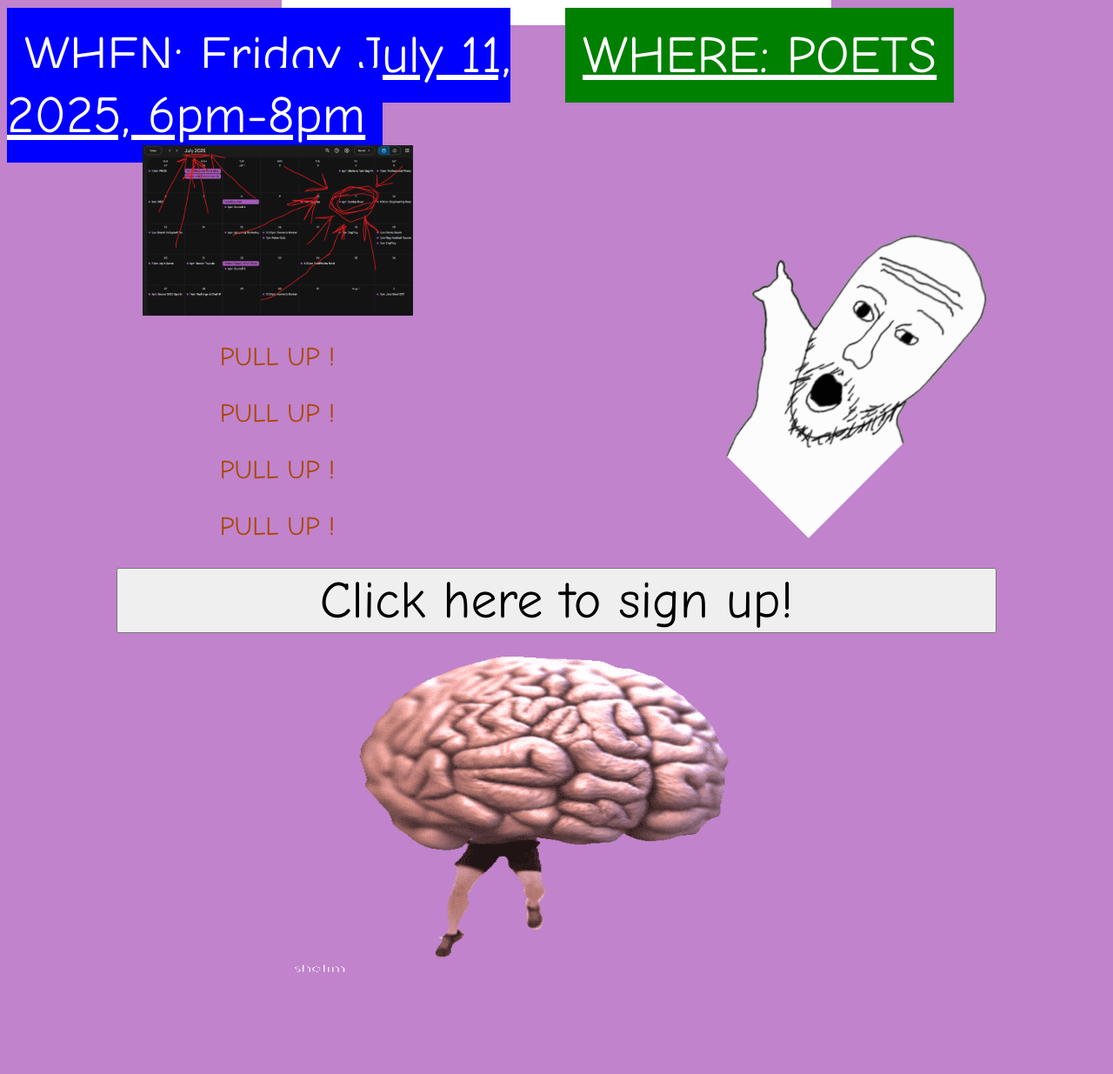
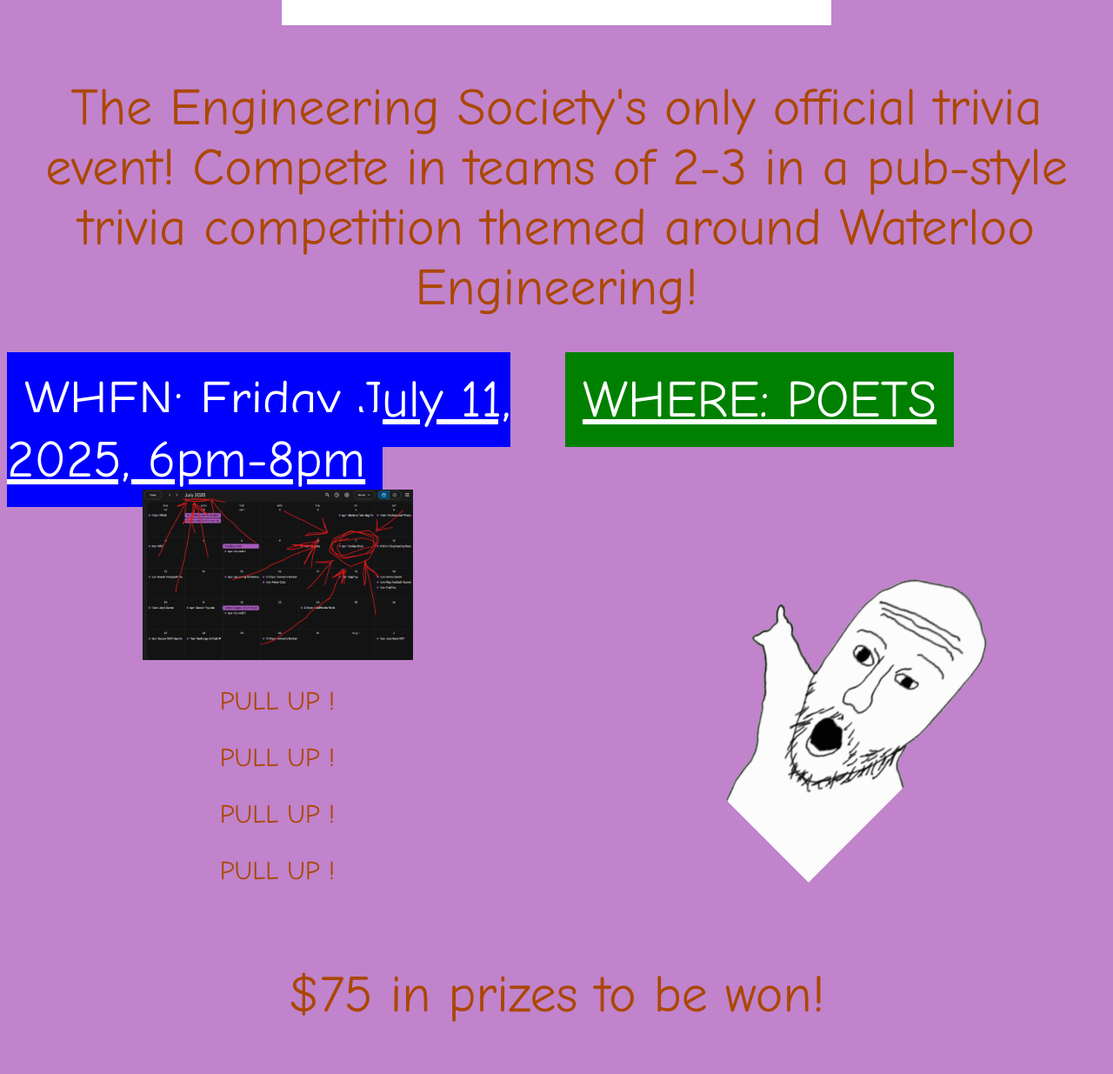
Before and after one commit to Mr-Genius-Bowl/Mr-Genius-Bowl.github.io, a plain HTML site: page index.html in a window 1280 px wide. Shown: the part 1210-2445 px from the top of the page at 87% size. Before the commit the page ends 2346 px from the top, so only its background shows below. Drawn offline with Linux system fonts and the light colour scheme.

Commit message:
Update index.html

```diff
--- a/index.html
+++ b/index.html
@@ -14,6 +14,9 @@
     </div>
   </div>
   <img src="genius-bowling.png" alt="a sexy drawing for genius bowl" width="500" height="725" class="center">
+  <p style="text-align:center; font-size:60px;">
+    The Engineering Society's only official trivia event! Compete in teams of 2-3 in a pub-style trivia competition themed around Waterloo Engineering!
+  </p>
   <div class="float-container">
     <div class="float-child">
       <a href="https://en.wikipedia.org/wiki/July_11" style="font-size:60px; background-color: blue; color: white; padding: 20px; text-align: center;">
@@ -40,6 +43,9 @@
       </div>
     </div>
   </div>
+<p style="text-align:center; font-size:60px;">
+  $75 in prizes to be won!
+</p>
 <button id="myButt" type="button"
   style="width: 80%; font-size:60px; font-family:'Comic Sans MS', 'Comic Sans', 'Chalkboard SE', 'Comic Neue', monospace;"
   class="center">
```
